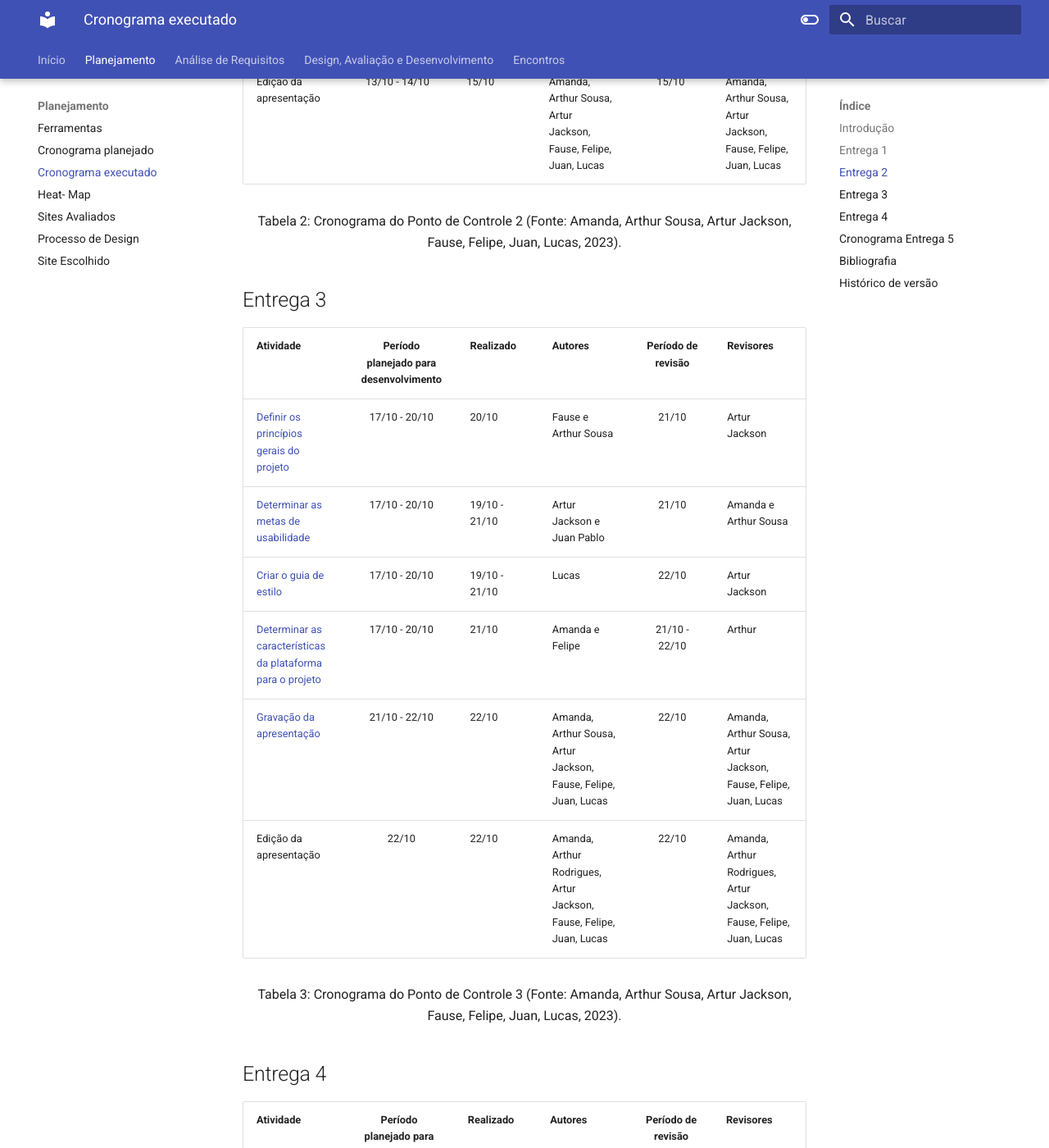
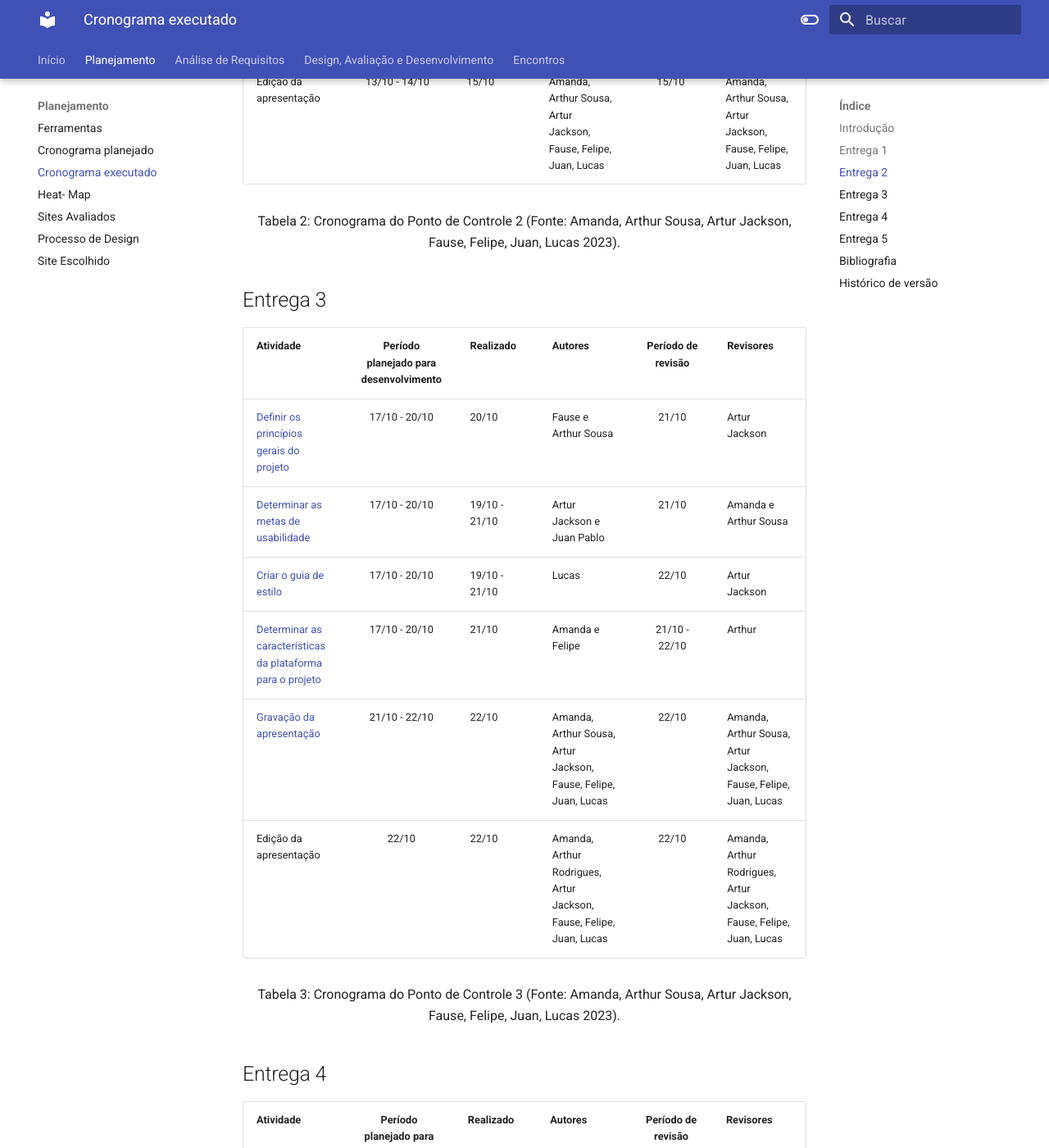
Before and after one commit to Interacao-Humano-Computador/2023.2--BRB-Mobilidade, an MkDocs documentation site: the page built from docs/planejamentoProj/cronograma_executado.md, in a window 1280 px wide and 1400 px high, scrolled down 2458 px. Shown: the whole window at 82% size. Built offline with MkDocs 1.6.1 and Material for MkDocs 9.7.7, drawn with Linux system fonts in a browser that asks for light colours; some of the changed text lies outside the part shown.

Commit message:
corrige cronograma

```diff
--- a/docs/planejamentoProj/cronograma_executado.md
+++ b/docs/planejamentoProj/cronograma_executado.md
@@ -38,7 +38,7 @@
 | Edição da apresentação | 13/10 - 14/10 | 15/10 |Amanda, Arthur Sousa, Artur Jackson, Fause, Felipe, Juan, Lucas | 15/10 | Amanda, Arthur Sousa, Artur Jackson, Fause, Felipe, Juan, Lucas |
 
 <div style="text-align: center">
-    <p> Tabela 2: Cronograma do Ponto de Controle 2 (Fonte: Amanda, Arthur Sousa, Artur Jackson, Fause, Felipe, Juan, Lucas, 2023).</p>
+    <p> Tabela 2: Cronograma do Ponto de Controle 2 (Fonte: Amanda, Arthur Sousa, Artur Jackson, Fause, Felipe, Juan, Lucas 2023).</p>
 </div>
 
 
@@ -54,7 +54,7 @@
 | Edição da apresentação | 22/10 | 22/10 |Amanda, Arthur Rodrigues, Artur Jackson, Fause, Felipe, Juan, Lucas | 22/10 | Amanda, Arthur Rodrigues, Artur Jackson, Fause, Felipe, Juan, Lucas |
 
 <div style="text-align: center">
-    <p> Tabela 3: Cronograma do Ponto de Controle 3 (Fonte: Amanda, Arthur Sousa, Artur Jackson, Fause, Felipe, Juan, Lucas, 2023).</p>
+    <p> Tabela 3: Cronograma do Ponto de Controle 3 (Fonte: Amanda, Arthur Sousa, Artur Jackson, Fause, Felipe, Juan, Lucas 2023).</p>
 </div>
 
 
@@ -70,11 +70,11 @@
 | Edição da apresentação | 29/10 | 29/10 |Amanda, Arthur Rodrigues, Artur Jackson, Fause, Felipe, Juan, Lucas | 29/10 | Amanda, Arthur Rodrigues, Artur Jackson, Fause, Felipe, Juan, Lucas |
 
 <div style="text-align: center">
-    <p> Tabela 4: Cronograma do Ponto de Controle 4 (Fonte: Amanda, Arthur Sousa, Artur Jackson, Fause, Felipe, Juan, Lucas, 2023).</p>
+    <p> Tabela 4: Cronograma do Ponto de Controle 4 (Fonte: Amanda, Arthur Sousa, Artur Jackson, Fause, Felipe, Juan, Lucas 2023).</p>
 </div>
 
 
-## Cronograma Entrega 5
+## Entrega 5
 
 | Atividade | Período planejado para desenvolvimento | Realizado |Autores| Período de revisão | Revisores |
 |-----------|:------------------:|---------|:-----------:|:-----------:|:----:|
@@ -86,7 +86,7 @@
 | Edição da apresentação | 06/11 - 07/11  | | Amanda, Arthur Rodrigues, Artur Jackson, Fause, Felipe, Juan, Lucas | 07/11 | Amanda, Arthur Rodrigues, Artur Jackson, Fause, Felipe, Juan, Lucas |
 
 <div style="text-align: center">
-    <p> Tabela 6: Cronograma da Entrega 5 (Fonte: Arthur Sousa e Artur Jackson, 2023).</p>
+    <p> Tabela 6: Cronograma do Ponto de Controle 5 (Fonte: Amanda, Arthur Sousa, Artur Jackson, Fause, Felipe, Juan, Lucas 2023).</p>
 </div>
 
 
```
